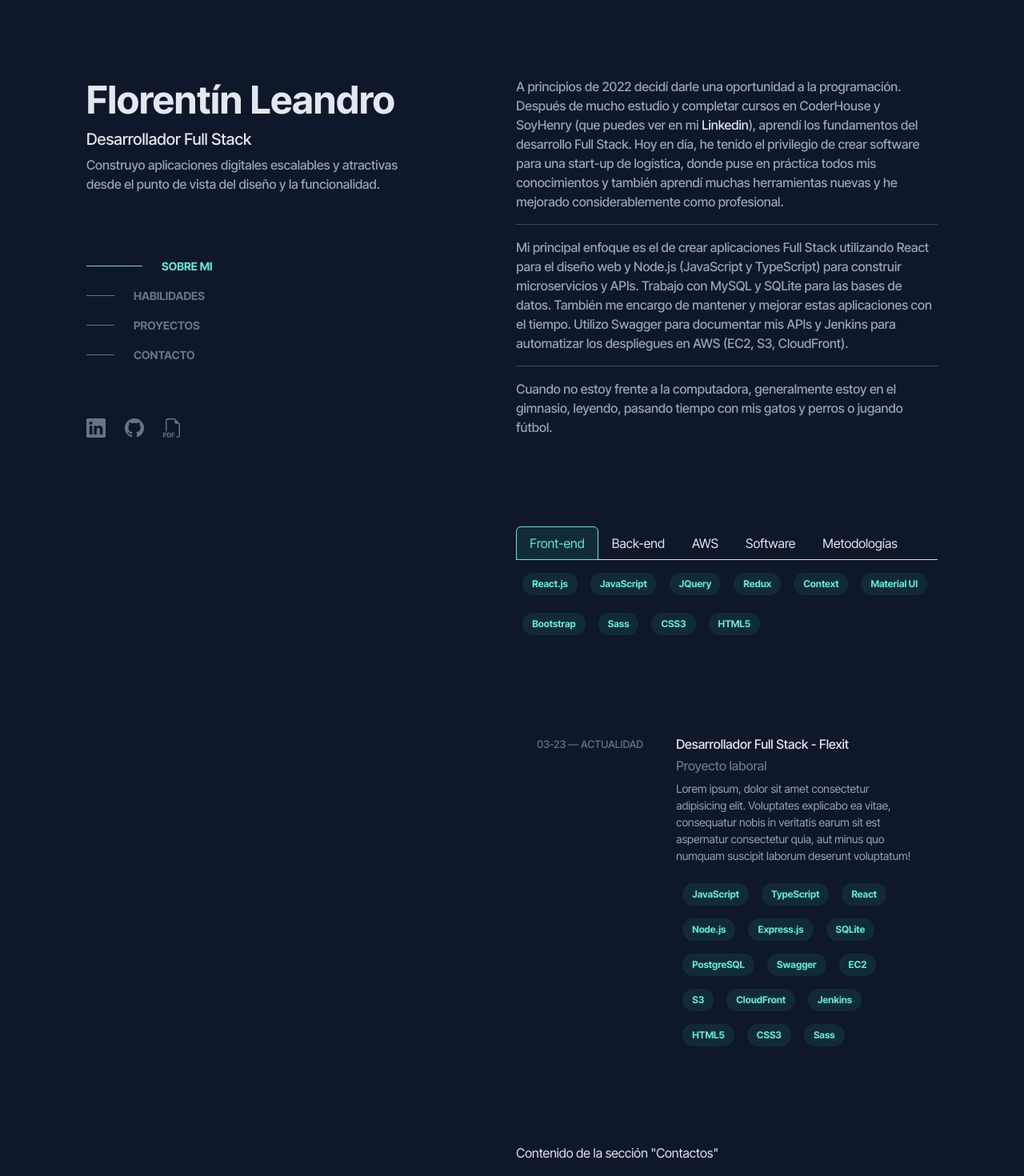
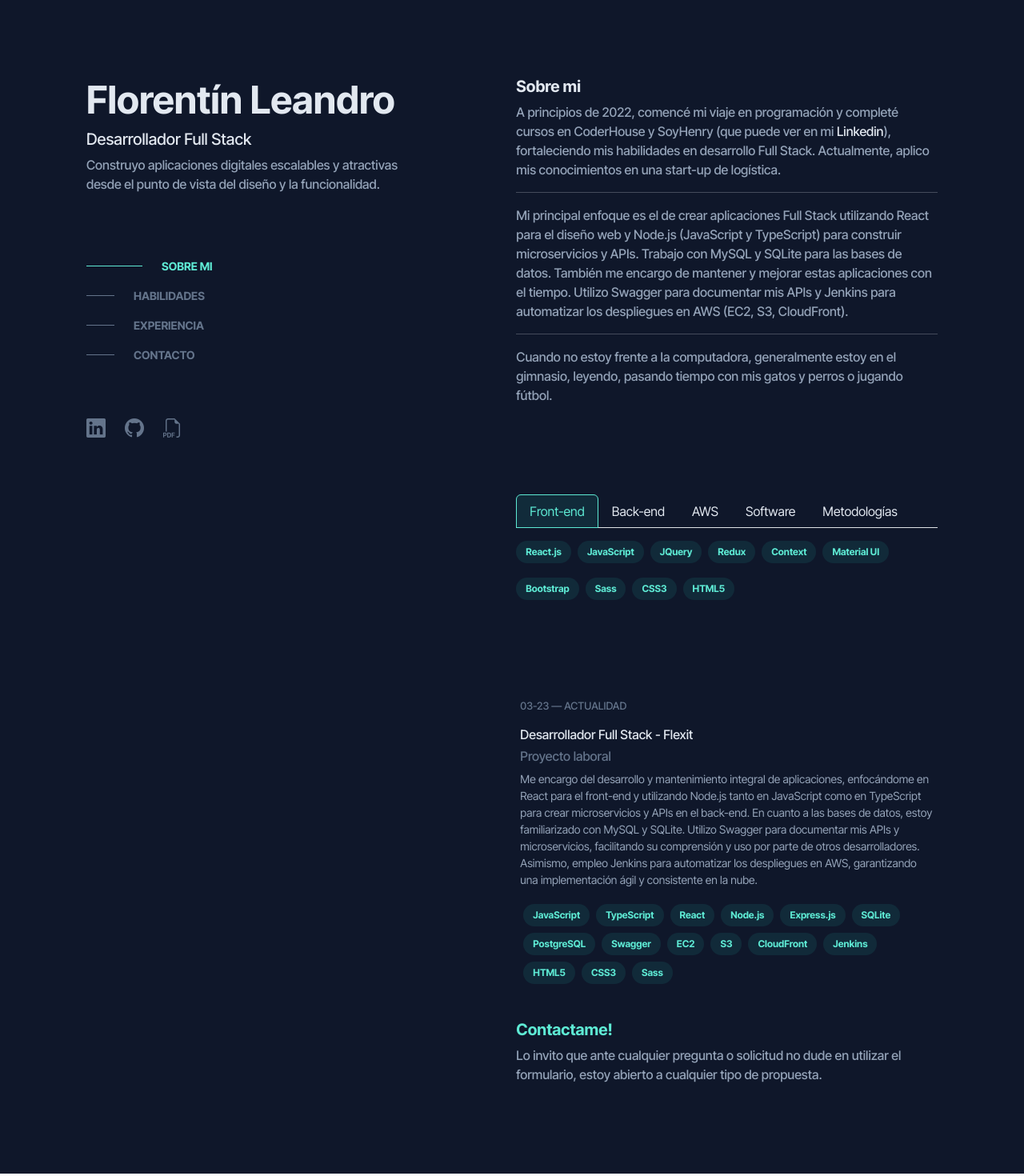
Before and after one commit to LeandroFlorentin/portafolio-web, a React (Vite) app: page / in a window 1280 px wide. Shown: the top 1470 px of the page at 80% size. Built offline with nearby package versions, Linux system fonts and the light colour scheme.

Commit message:
cambios-experiencia

```diff
--- a/src/components/Header/header.jsx
+++ b/src/components/Header/header.jsx
@@ -1,6 +1,6 @@
 import NavBar from "../NavBar/NavBar.jsx";
 
-const Header = ({ scrollToRef, sobreMiRef, habilidadesRef, proyectosRef, contactosRef }) => {
+const Header = ({ scrollToRef, sobreMiRef, habilidadesRef, experienciaRef, contactosRef }) => {
   return (
     <header className='h-auto row'>
       <section className='text-start'>
@@ -8,7 +8,7 @@ const Header = ({ scrollToRef, sobreMiRef, habilidadesRef, proyectosRef, contact
         <h2 className="f-20">Desarrollador Full Stack</h2>
         <p className="color-parrafo fw-parrafo">Construyo aplicaciones digitales escalables y atractivas desde el punto de vista del diseño y la funcionalidad.</p>
         <div className="col-12 pt-5 pb-5">
-          <NavBar scrollToRef={scrollToRef} sobreMiRef={sobreMiRef} habilidadesRef={habilidadesRef} proyectosRef={proyectosRef} contactosRef={contactosRef} />
+          <NavBar scrollToRef={scrollToRef} sobreMiRef={sobreMiRef} habilidadesRef={habilidadesRef} experienciaRef={experienciaRef} contactosRef={contactosRef} />
         </div>
         <section className="pt-3">
           <a href="https://www.linkedin.com/in/leandro-florentin/">
--- a/src/components/NavBar/NavBar.jsx
+++ b/src/components/NavBar/NavBar.jsx
@@ -1,16 +1,16 @@
 import { useState } from "react";
-const NavBar = ({ scrollToRef, sobreMiRef, habilidadesRef, proyectosRef, contactosRef }) => {
+const NavBar = ({ scrollToRef, sobreMiRef, habilidadesRef, experienciaRef, contactosRef }) => {
   const [seteo, setSeteo] = useState({
     "sobre mi": true,
     habilidades: false,
-    proyectos: false,
+    experiencia: false,
     contacto: false
   })
   function tipoScroll(description) {
     switch (description) {
       case "sobre mi": return scrollToRef(sobreMiRef);
       case "habilidades": return scrollToRef(habilidadesRef);
-      case "proyectos": return scrollToRef(proyectosRef);
+      case "experiencia": return scrollToRef(experienciaRef);
       case "contacto": return scrollToRef(contactosRef);
       default: return "";
     }
@@ -27,7 +27,7 @@ const NavBar = ({ scrollToRef, sobreMiRef, habilidadesRef, proyectosRef, contact
   let array = [
     { descripcion: "sobre mi", className: "sobreMi d-flex align-items-center pt-3" },
     { descripcion: "habilidades", className: "habilidades d-flex align-items-center pt-3" },
-    { descripcion: "proyectos", className: "proyectos d-flex align-items-center pt-3" },
+    { descripcion: "experiencia", className: "experiencia d-flex align-items-center pt-3" },
     { descripcion: "contacto", className: "contacto d-flex align-items-center pt-3" }
   ]
   return (
--- a/src/pages/contacto.jsx
+++ b/src/pages/contacto.jsx
@@ -1,7 +1,8 @@
 const Contacto = ({ reference }) => {
   return (
-    <section ref={reference} id="contactos" className="h-auto bottom-6rem top-6rem">
-      Contenido de la sección "Contactos"
+    <section ref={reference} id="contactos" className="h-auto bottom-6rem pt-4">
+      <h5 className="fw-bold color-on no-select-text">Contactame!</h5>
+      <p className="color-parrafo fw-parrafo no-select-text">Lo invito que ante cualquier pregunta o solicitud no dude en utilizar el formulario, estoy abierto a cualquier tipo de propuesta.</p>
     </section>
   )
 }
--- /dev/null
+++ b/src/pages/experiencia.jsx
@@ -0,0 +1,27 @@
+import CardProject from "../components/Card-Project/CardProject.jsx";
+import Badge from "../components/Badge/Badge.jsx"
+const Proyectos = ({ reference }) => {
+  let badgeProyectFlexit = ["JavaScript", "TypeScript", "React", "Node.js", "Express.js", "SQLite", "PostgreSQL", "Swagger", "EC2", "S3", "CloudFront", "Jenkins", "HTML5", "CSS3", "Sass"]
+  return (
+    <section ref={reference} id="proyectos" className="h-auto top-6rem">
+      <CardProject fecha="03-23  —  Actualidad" className="row pointer hover-card rounded no-select-text" classNameDescription="col-12 pb-3 ps-3 pe-3" classNameFecha="pt-3 ps-3 pe-3 col-12 text-start fw-parrafo">
+        <div className="text-start">
+          <h3 className="f-16 no-select-text">Desarrollador Full Stack - Flexit</h3>
+          <h3 className="color-subtitulo-proyecto no-select-text f-16">Proyecto laboral</h3>
+          <p className="f-14 color-parrafo no-select-text">
+            Me encargo del desarrollo y mantenimiento integral de aplicaciones, enfocándome en React para el front-end y utilizando Node.js
+            tanto en JavaScript como en TypeScript para crear microservicios y APIs en el back-end. En cuanto a las bases de datos, estoy
+            familiarizado con MySQL y SQLite. Utilizo Swagger para documentar mis APIs y microservicios, facilitando su comprensión y
+            uso por parte de otros desarrolladores. Asimismo, empleo Jenkins para automatizar los despliegues en AWS, garantizando una
+            implementación ágil y consistente en la nube.
+          </p>
+          <div className="d-flex flex-wrap">
+            {badgeProyectFlexit.map((value, key) => <div key={key} className="m-1"><Badge className="no-select-text rounded-pill badge bg-custom padding-badge scale pointer" description={value} /></div>)}
+          </div>
+        </div>
+      </CardProject>
+    </section>
+  )
+}
+
+export default Proyectos;
--- a/src/pages/habilidades.jsx
+++ b/src/pages/habilidades.jsx
@@ -17,28 +17,28 @@ const Habilidades = ({ reference }) => {
       <Tab tabs={tabs} active={activeTab}>
         <div className="tab-content no-select-text">
           <div className={`tab-pane ${activeTab === 'front-end' ? 'active' : ''}`}>
-            <div className="d-flex height-container-badge flex-wrap mt-2">
-              {badgesFront.map((value, key) => (<div key={key} className="m-2"><Badge className="badge rounded-pill bg-custom padding-badge scale pointer" description={value} /></div>))}
+            <div className="d-flex height-container-badge flex-wrap gap-2 pt-3">
+              {badgesFront.map((value, key) => (<div key={key}><Badge className="no-select-text badge rounded-pill bg-custom padding-badge scale pointer" description={value} /></div>))}
             </div>
           </div>
           <div className={`tab-pane ${activeTab === 'back-end' ? 'active' : ''}`}>
-            <div className="d-flex height-container-badge flex-wrap mt-2">
-              {badgesBack.map((value, key) => (<div key={key} className="m-2"><Badge className="badge rounded-pill bg-custom padding-badge scale pointer" description={value} /></div>))}
+            <div className="d-flex height-container-badge flex-wrap gap-2 pt-3">
+              {badgesBack.map((value, key) => (<div key={key}><Badge className="no-select-text badge rounded-pill bg-custom padding-badge scale pointer" description={value} /></div>))}
             </div>
           </div>
           <div className={`tab-pane ${activeTab === 'aws' ? 'active' : ''}`}>
-            <div className="d-flex height-container-badge flex-wrap mt-2">
-              {badgesAws.map((value, key) => (<div key={key} className="m-2"><Badge className="badge rounded-pill bg-custom padding-badge scale pointer" description={value} /></div>))}
+            <div className="d-flex height-container-badge flex-wrap gap-2 pt-3">
+              {badgesAws.map((value, key) => (<div key={key}><Badge className="no-select-text badge rounded-pill bg-custom padding-badge scale pointer" description={value} /></div>))}
             </div>
           </div>
           <div className={`tab-pane ${activeTab === 'software' ? 'active' : ''}`}>
-            <div className="d-flex height-container-badge flex-wrap mt-2">
-              {badgesSoftwate.map((value, key) => (<div key={key} className="m-2"><Badge className="badge rounded-pill bg-custom padding-badge scale pointer" description={value} /></div>))}
+            <div className="d-flex height-container-badge flex-wrap gap-2 pt-3">
+              {badgesSoftwate.map((value, key) => (<div key={key}><Badge className="no-select-text badge rounded-pill bg-custom padding-badge scale pointer" description={value} /></div>))}
             </div>
           </div>
           <div className={`tab-pane ${activeTab === 'metodologias' ? 'active' : ''}`}>
-            <div className="d-flex height-container-badge flex-wrap mt-2">
-              {badgesMetodologias.map((value, key) => (<div key={key} className="m-2"><Badge className="badge rounded-pill bg-custom padding-badge scale pointer" description={value} /></div>))}
+            <div className="d-flex height-container-badge flex-wrap gap-2 pt-3">
+              {badgesMetodologias.map((value, key) => (<div key={key}><Badge className="no-select-text badge rounded-pill bg-custom padding-badge scale pointer" description={value} /></div>))}
             </div>
           </div>
         </div>
--- a/src/pages/inicio.jsx
+++ b/src/pages/inicio.jsx
@@ -1,17 +1,16 @@
 import { useRef } from 'react';
 import Contacto from "./contacto.jsx";
 import Habilidades from "./habilidades.jsx";
-import Proyectos from "./proyectos.jsx";
+import Experiencia from "./experiencia.jsx";
 import Sobremi from './sobremi.jsx';
 import Header from '../components/Header/header.jsx';
 import { useMediaQuery } from "react-responsive";
 
 function Inicio() {
   const media = useMediaQuery({ query: "(min-width:769px)" });
-  console.log(media)
   const sobreMiRef = useRef(null);
   const habilidadesRef = useRef(null);
-  const proyectosRef = useRef(null);
+  const experienciaRef = useRef(null);
   const contactosRef = useRef(null);
   const scrollToRef = (ref) => {
     window.scrollTo({
@@ -24,15 +23,15 @@ function Inicio() {
     <div className='background-main g-0'>
       <div className='left-6rem right-6rem row m-0 d-flex'>
         <div className='top-6rem bottom-6rem col-5 d-lg-block d-none  h-100 navbar-sticky container-header'>
-          <Header scrollToRef={scrollToRef} habilidadesRef={habilidadesRef} proyectosRef={proyectosRef} contactosRef={contactosRef} sobreMiRef={sobreMiRef} />
+          <Header scrollToRef={scrollToRef} habilidadesRef={habilidadesRef} experienciaRef={experienciaRef} contactosRef={contactosRef} sobreMiRef={sobreMiRef} />
         </div>
         <div className='top-6rem col-12 d-block d-lg-none h-auto container-header'>
-          <Header scrollToRef={scrollToRef} habilidadesRef={habilidadesRef} proyectosRef={proyectosRef} contactosRef={contactosRef} sobreMiRef={sobreMiRef} />
+          <Header scrollToRef={scrollToRef} habilidadesRef={habilidadesRef} experienciaRef={experienciaRef} contactosRef={contactosRef} sobreMiRef={sobreMiRef} />
         </div>
         <main className={`${media ? "left-6rem" : ""} col-lg-7 col-12 col-md-12`}>
           <Sobremi reference={sobreMiRef} />
           <Habilidades reference={habilidadesRef} />
-          <Proyectos reference={proyectosRef} />
+          <Experiencia reference={experienciaRef} />
           <Contacto reference={contactosRef} />
         </main>
       </div>
--- a/src/pages/proyectos.jsx
+++ /dev/null
@@ -1,21 +0,0 @@
-import CardProject from "../components/Card-Project/CardProject";
-import Badge from "../components/Badge/Badge.jsx"
-const Proyectos = ({ reference }) => {
-  let badgeProyectFlexit = ["JavaScript", "TypeScript", "React", "Node.js", "Express.js", "SQLite", "PostgreSQL", "Swagger", "EC2", "S3", "CloudFront", "Jenkins", "HTML5", "CSS3", "Sass"]
-  return (
-    <section ref={reference} id="proyectos" className="h-auto top-6rem">
-      <CardProject fecha="03-23  —  Actualidad" className="d-flex pointer hover-card rounded" classNameDescription="ms-4 col-8 pe-5 pt-3 pb-3" classNameFecha="col-4 ps-2 pt-3 pb-3 text-center fw-parrafo">
-        <div className="text-start">
-          <h3 className="f-16">Desarrollador Full Stack - Flexit</h3>
-          <h3 className="color-subtitulo-proyecto f-16">Proyecto laboral</h3>
-          <p className="f-14 color-parrafo">Lorem ipsum, dolor sit amet consectetur adipisicing elit. Voluptates explicabo ea vitae, consequatur nobis in veritatis earum sit est aspernatur consectetur quia, aut minus quo numquam suscipit laborum deserunt voluptatum!</p>
-          <div className="d-flex flex-wrap">
-            {badgeProyectFlexit.map((value, key) => <div key={key} className="m-2"><Badge className="rounded-pill badge bg-custom padding-badge scale pointer" description={value} /></div>)}
-          </div>
-        </div>
-      </CardProject>
-    </section>
-  )
-}
-
-export default Proyectos;
--- a/src/pages/sobremi.jsx
+++ b/src/pages/sobremi.jsx
@@ -1,11 +1,10 @@
 const Sobremi = ({ reference }) => {
   return (
     <section ref={reference} id="sobre-mi" className="top-6rem h-auto">
+      <h5 className="fw-bold no-select-text">Sobre mi</h5>
       <p className="color-parrafo fw-parrafo">
-        A principios de 2022 decidí darle una oportunidad a la programación. Después de mucho estudio
-        y completar cursos en CoderHouse y SoyHenry (que puedes ver en mi <a href="https://www.linkedin.com/in/leandro-florentin/" target="_blank" className="color-hover">Linkedin</a>), aprendí los fundamentos del desarrollo Full Stack. Hoy en día, he tenido el privilegio
-        de crear software para una start-up de logística, donde puse en práctica todos mis conocimientos y también aprendí muchas herramientas nuevas
-        y he mejorado considerablemente como profesional.
+        A principios de 2022, comencé mi viaje en programación y completé cursos en CoderHouse y SoyHenry (que puede ver en mi <a href="https://www.linkedin.com/in/leandro-florentin/" target="_blank">Linkedin</a>), fortaleciendo mis habilidades
+        en desarrollo Full Stack. Actualmente, aplico mis conocimientos en una start-up de logística.
       </p>
       <hr />
       <p className="color-parrafo fw-parrafo">
--- a/src/styles/index.css
+++ b/src/styles/index.css
@@ -122,17 +122,17 @@ a {
   color: var(--verde-fluor-fuerte) !important;
 }
 
-.proyectos {
+.experiencia {
   cursor: pointer;
 }
 
-.proyectos:hover .line {
+.experiencia:hover .line {
   width: 70px;
   height: 1px;
   background-color: var(--verde-fluor-fuerte);
 }
 
-.proyectos:hover .color-off {
+.experiencia:hover .color-off {
   color: var(--verde-fluor-fuerte) !important;
 }
 
```
